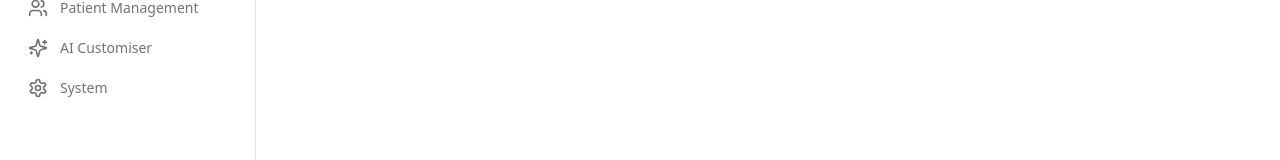
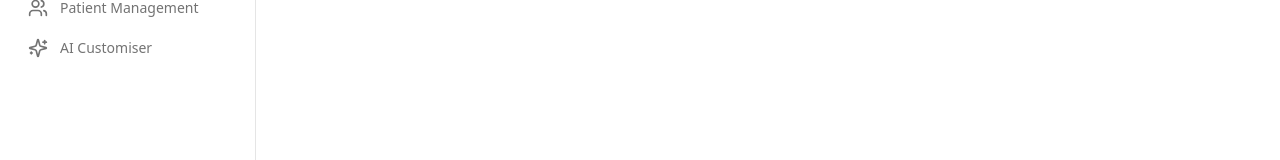
Before and after one commit to Airo-DDS/laine, a Next.js app: page /dashboard in a window 1280 px wide. Shown: the part 250-410 px from the top of the page. Built offline with nearby package versions, Linux system fonts and the light colour scheme.

Commit message:
fixed call logs -v6

```diff
--- a/components/sidebar/index.tsx
+++ b/components/sidebar/index.tsx
@@ -64,11 +64,6 @@ const navigationItems = [
     name: "AI Customiser",
     href: "/ai-customiser",
     icon: Sparkles,
-  },
-  {
-    name: "System",
-    href: "/system",
-    icon: Settings,
   },
 ]
 
```
